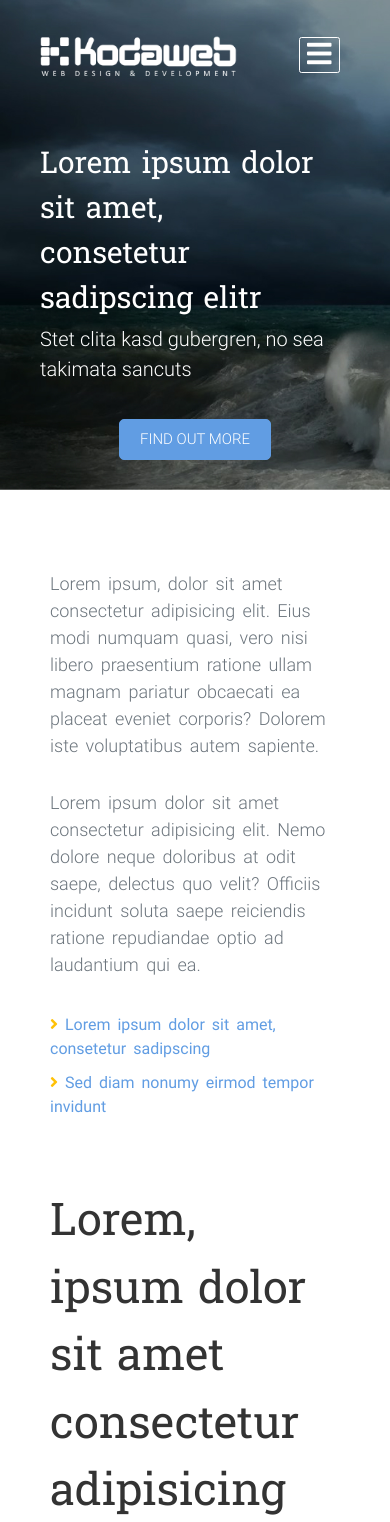
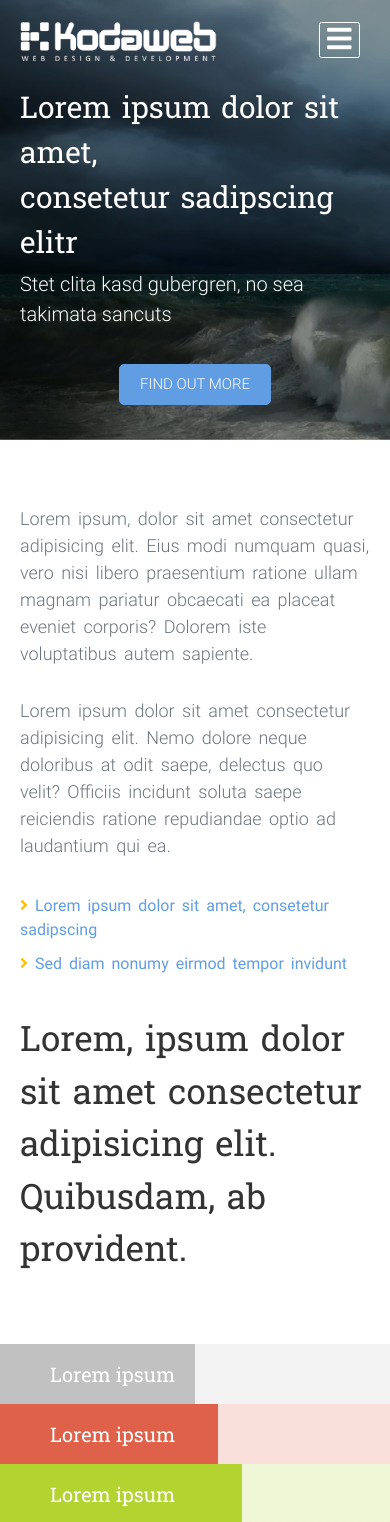
Before and after one commit to joywang912/koda-exam, a React (Create React App) app: page / in a window 390 px wide. Shown: the top 1522 px of the page. Built offline with nearby package versions, Linux system fonts and the light colour scheme.

Commit message:
style: reduce font size and padding

```diff
--- a/src/components/App/App.scss
+++ b/src/components/App/App.scss
@@ -6,6 +6,7 @@
   height: 75rem;
   display: flex;
   flex-direction: column;
+  padding: 3rem 4rem;
 
   @media (max-width: 991px) {
     height: 58rem;
@@ -13,6 +14,7 @@
 
   @media (max-width: 768px) {
     height: auto;
+    padding: 1.5rem 2rem;
   }
 }
 
@@ -28,5 +30,9 @@
   .flex-1 {
     flex: 1;
     padding: 3rem 5rem;
+
+    @media (max-width: 768px) {
+      padding: 1.5rem 2rem;
+    }
   }
 }
--- a/src/components/BannerContent/bannerContent.scss
+++ b/src/components/BannerContent/bannerContent.scss
@@ -5,7 +5,7 @@
   flex-direction: column;
   align-items: center;
   margin-top: 5rem;
-  padding: 3rem 4rem;
+  padding: 2rem 0;
 
   @media (max-width: 991px) {
     margin-top: 2rem;
--- a/src/components/Header/header.scss
+++ b/src/components/Header/header.scss
@@ -1,5 +1,4 @@
 header {
-  padding: 3rem 4rem;
   display: flex;
   justify-content: space-between;
 
--- a/src/components/SectionTopRight/sectionTopRight.scss
+++ b/src/components/SectionTopRight/sectionTopRight.scss
@@ -4,5 +4,9 @@
     word-spacing: 3px;
     font-size: 4.5rem;
     font-weight: 400;
+
+    @media (max-width: 768px) {
+      font-size: 3.5rem;
+    }
   }
 }
--- a/src/components/Team/team.scss
+++ b/src/components/Team/team.scss
@@ -3,11 +3,11 @@
   flex-wrap: wrap;
   .team-card {
     flex: 1;
-    padding: 0 1.5rem 3rem;
     max-width: 40rem;
     min-width: 30rem;
     display: flex;
     flex-direction: column;
+    padding: 0 1.5rem 3rem;
     margin-bottom: 3rem;
     position: relative;
 
```
